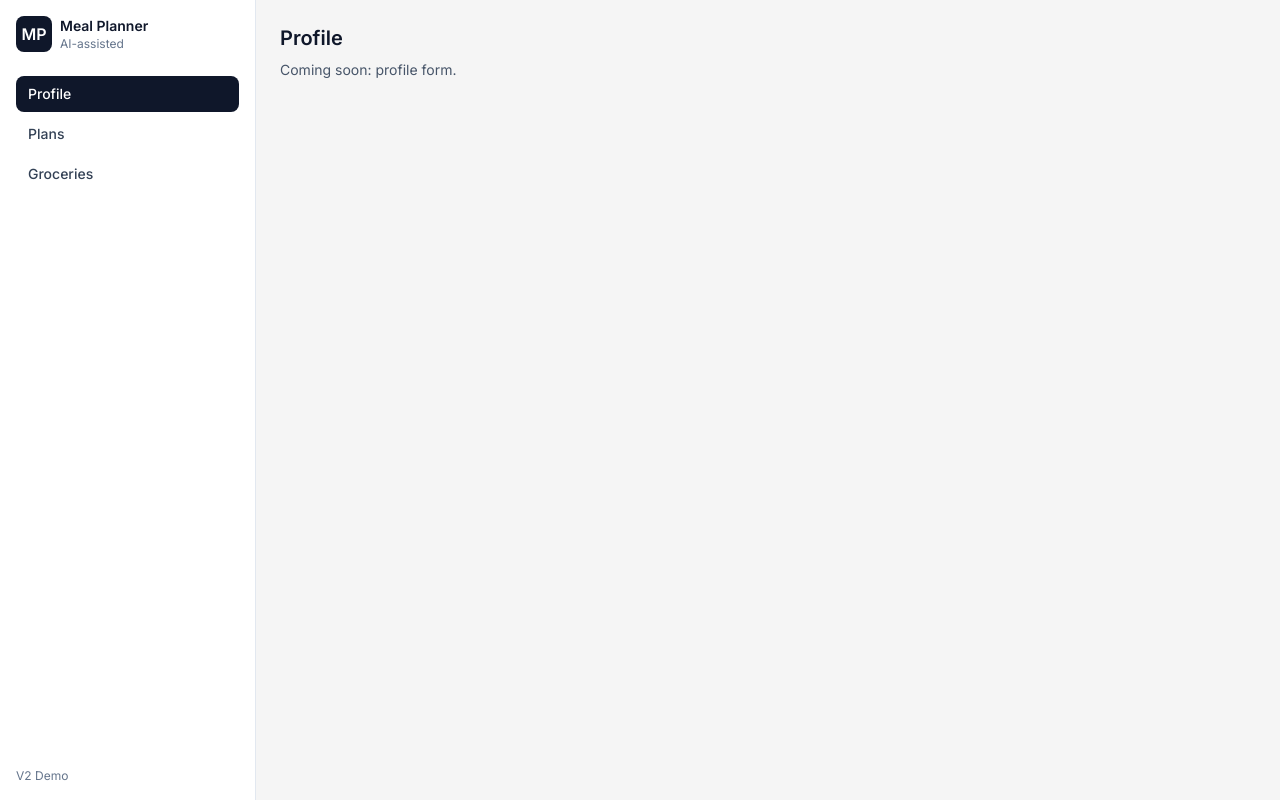
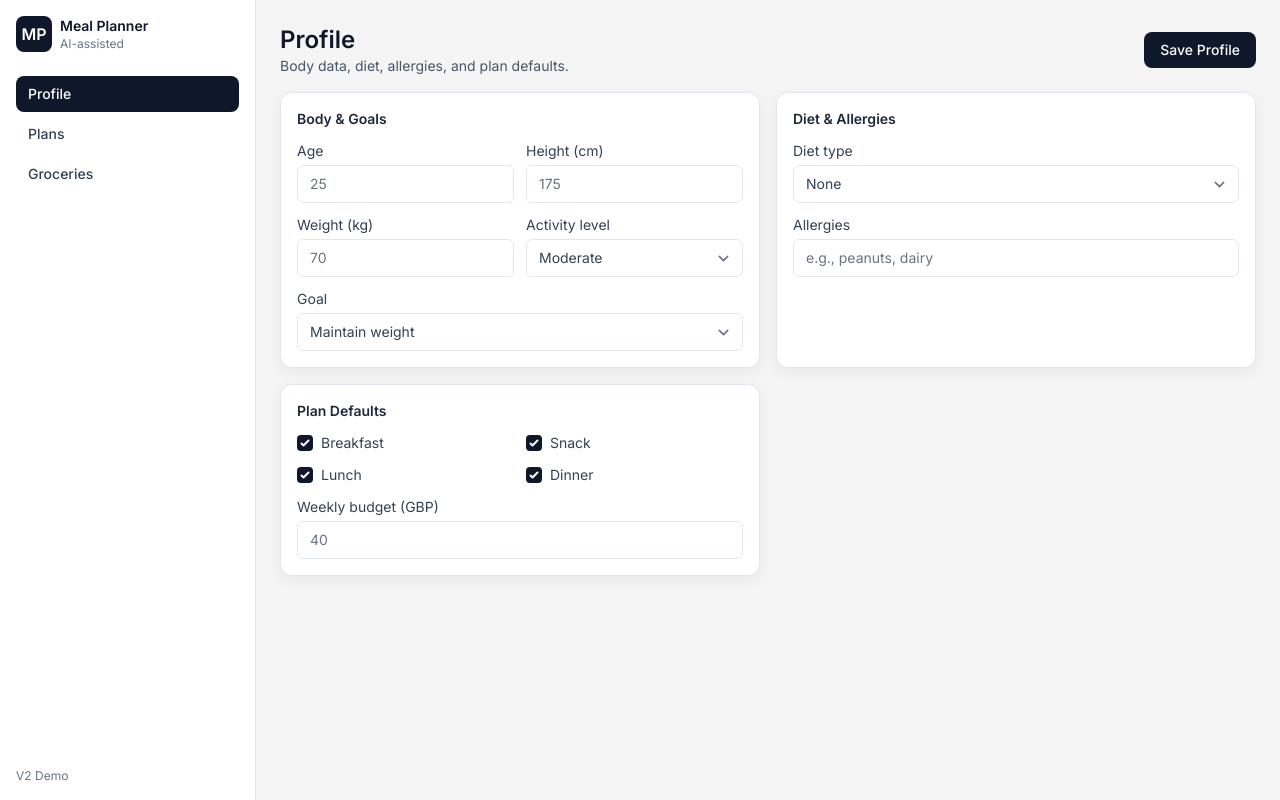
Before and after one commit to Sohaibmeo/ai-agent, a React app in the folder frontend/: page / in a window 1280 px wide. Built offline with nearby package versions, Linux system fonts and the light colour scheme; the HTML template or start-up script is replaced by a standard one.

Commit message:
added life to groceries + plans + profile

```diff
--- a/frontend/src/pages/GroceriesPage.tsx
+++ b/frontend/src/pages/GroceriesPage.tsx
@@ -1,8 +1,44 @@
+const sampleItems = [
+  { name: 'Chicken Breast', quantity: '500 g', cost: '£4.00' },
+  { name: 'Oats', quantity: '1 kg', cost: '£1.50' },
+  { name: 'Greek Yogurt', quantity: '400 g', cost: '£2.20' },
+];
+
 export function GroceriesPage() {
   return (
-    <div className="p-6">
-      <h1 className="text-xl font-semibold text-slate-900">Groceries</h1>
-      <p className="mt-2 text-sm text-slate-600">Shopping list will appear here.</p>
+    <div className="p-6 space-y-4">
+      <div className="flex items-center justify-between">
+        <div>
+          <h1 className="text-2xl font-semibold text-slate-900">Groceries</h1>
+          <p className="text-sm text-slate-600">Shopping list for the current plan.</p>
+        </div>
+        <div className="text-xs text-slate-500">Week of 2025-11-24</div>
+      </div>
+
+      <section className="card p-4">
+        <div className="grid grid-cols-1 gap-3">
+          {sampleItems.map((item) => (
+            <div
+              key={item.name}
+              className="flex items-center justify-between rounded-lg border border-slate-200 px-3 py-2 text-sm"
+            >
+              <div>
+                <div className="font-semibold text-slate-900">{item.name}</div>
+                <div className="text-xs text-slate-600">{item.quantity}</div>
+              </div>
+              <div className="flex items-center gap-3">
+                <span className="text-xs font-semibold text-slate-800">{item.cost}</span>
+                <label className="flex items-center gap-2 text-xs text-slate-700">
+                  <input type="checkbox" className="rounded border-slate-300 text-slate-900" /> Already have
+                </label>
+                <button className="rounded-md border border-slate-200 px-2 py-1 text-xs text-slate-700 hover:bg-slate-100">
+                  Update price
+                </button>
+              </div>
+            </div>
+          ))}
+        </div>
+      </section>
     </div>
   );
 }
--- a/frontend/src/pages/PlansPage.tsx
+++ b/frontend/src/pages/PlansPage.tsx
@@ -1,13 +1,71 @@
+const days = ['Monday', 'Tuesday', 'Wednesday', 'Thursday', 'Friday', 'Saturday', 'Sunday'];
+const mealSlots = ['Breakfast', 'Snack', 'Lunch', 'Dinner'];
+
 export function PlansPage() {
   return (
-    <div className="p-6">
+    <div className="p-6 space-y-4">
       <div className="flex items-center justify-between">
-        <h1 className="text-xl font-semibold text-slate-900">Plans</h1>
-        <button className="rounded-lg bg-slate-900 px-4 py-2 text-sm font-medium text-white hover:bg-slate-800">
-          Generate New Week
-        </button>
+        <div>
+          <h1 className="text-2xl font-semibold text-slate-900">Plans</h1>
+          <p className="text-sm text-slate-600">Generate and manage this week&apos;s meals.</p>
+        </div>
+        <div className="flex items-center gap-2">
+          <button className="rounded-lg border border-slate-200 px-4 py-2 text-sm font-medium text-slate-700 hover:bg-slate-100">
+            Advanced Settings
+          </button>
+          <button className="rounded-lg bg-slate-900 px-4 py-2 text-sm font-medium text-white hover:bg-slate-800">
+            Generate New Week
+          </button>
+        </div>
       </div>
-      <p className="mt-2 text-sm text-slate-600">Current plan and swaps will appear here.</p>
+
+      <section className="card p-4 space-y-2">
+        <div className="flex flex-wrap items-center gap-4 text-sm text-slate-700">
+          <div>
+            <div className="text-xs uppercase text-slate-500">Week start</div>
+            <div className="font-semibold text-slate-900">2025-11-24</div>
+          </div>
+          <div>
+            <div className="text-xs uppercase text-slate-500">Total kcal</div>
+            <div className="font-semibold text-slate-900">~14,000</div>
+          </div>
+          <div>
+            <div className="text-xs uppercase text-slate-500">Est. cost</div>
+            <div className="font-semibold text-slate-900">£38.50</div>
+          </div>
+        </div>
+      </section>
+
+      <div className="grid grid-cols-1 gap-4">
+        {days.map((day) => (
+          <section key={day} className="card p-4 space-y-3">
+            <div className="flex items-center justify-between">
+              <h2 className="text-sm font-semibold text-slate-900">{day}</h2>
+              <span className="text-xs text-slate-500">~2000 kcal · £5.50</span>
+            </div>
+            <div className="grid grid-cols-1 gap-3 md:grid-cols-2 xl:grid-cols-4">
+              {mealSlots.map((slot) => (
+                <article key={slot} className="rounded-lg border border-slate-200 p-3">
+                  <div className="flex items-center justify-between">
+                    <span className="text-xs font-semibold uppercase text-slate-500">{slot}</span>
+                    <span className="text-[10px] rounded bg-slate-100 px-2 py-1 text-slate-600">solid</span>
+                  </div>
+                  <div className="mt-2 text-sm font-semibold text-slate-900">Sample recipe</div>
+                  <div className="mt-1 text-xs text-slate-600">420 kcal · £1.80</div>
+                  <div className="mt-3 flex items-center gap-2">
+                    <button className="rounded-md border border-slate-200 px-2 py-1 text-xs text-slate-700 hover:bg-slate-100">
+                      Swap
+                    </button>
+                    <button className="rounded-md border border-slate-200 px-2 py-1 text-xs text-slate-700 hover:bg-slate-100">
+                      Edit
+                    </button>
+                  </div>
+                </article>
+              ))}
+            </div>
+          </section>
+        ))}
+      </div>
     </div>
   );
 }
--- a/frontend/src/pages/ProfilePage.tsx
+++ b/frontend/src/pages/ProfilePage.tsx
@@ -1,8 +1,106 @@
 export function ProfilePage() {
   return (
-    <div className="p-6">
-      <h1 className="text-xl font-semibold text-slate-900">Profile</h1>
-      <p className="mt-2 text-sm text-slate-600">Coming soon: profile form.</p>
+    <div className="p-6 space-y-4">
+      <div className="flex items-center justify-between">
+        <div>
+          <h1 className="text-2xl font-semibold text-slate-900">Profile</h1>
+          <p className="text-sm text-slate-600">Body data, diet, allergies, and plan defaults.</p>
+        </div>
+        <button className="rounded-lg bg-slate-900 px-4 py-2 text-sm font-medium text-white hover:bg-slate-800">
+          Save Profile
+        </button>
+      </div>
+
+      <div className="grid grid-cols-1 gap-4 lg:grid-cols-2">
+        <section className="card p-4 space-y-3">
+          <h2 className="text-sm font-semibold text-slate-800">Body & Goals</h2>
+          <div className="grid grid-cols-2 gap-3 text-sm text-slate-700">
+            <label className="space-y-1">
+              <span>Age</span>
+              <input type="number" className="w-full rounded-md border border-slate-200 px-3 py-2 text-sm" placeholder="25" />
+            </label>
+            <label className="space-y-1">
+              <span>Height (cm)</span>
+              <input type="number" className="w-full rounded-md border border-slate-200 px-3 py-2 text-sm" placeholder="175" />
+            </label>
+            <label className="space-y-1">
+              <span>Weight (kg)</span>
+              <input type="number" className="w-full rounded-md border border-slate-200 px-3 py-2 text-sm" placeholder="70" />
+            </label>
+            <label className="space-y-1">
+              <span>Activity level</span>
+              <select className="w-full rounded-md border border-slate-200 px-3 py-2 text-sm">
+                <option>Moderate</option>
+                <option>Sedentary</option>
+                <option>Light</option>
+                <option>Active</option>
+              </select>
+            </label>
+            <label className="space-y-1 col-span-2">
+              <span>Goal</span>
+              <select className="w-full rounded-md border border-slate-200 px-3 py-2 text-sm">
+                <option>Maintain weight</option>
+                <option>Lose weight</option>
+                <option>Gain weight</option>
+              </select>
+            </label>
+          </div>
+        </section>
+
+        <section className="card p-4 space-y-3">
+          <h2 className="text-sm font-semibold text-slate-800">Diet & Allergies</h2>
+          <div className="grid grid-cols-2 gap-3 text-sm text-slate-700">
+            <label className="space-y-1 col-span-2">
+              <span>Diet type</span>
+              <select className="w-full rounded-md border border-slate-200 px-3 py-2 text-sm">
+                <option>None</option>
+                <option>Halal</option>
+                <option>Vegan</option>
+                <option>Vegetarian</option>
+                <option>Keto</option>
+              </select>
+            </label>
+            <label className="space-y-1 col-span-2">
+              <span>Allergies</span>
+              <input
+                type="text"
+                className="w-full rounded-md border border-slate-200 px-3 py-2 text-sm"
+                placeholder="e.g., peanuts, dairy"
+              />
+            </label>
+          </div>
+        </section>
+
+        <section className="card p-4 space-y-3">
+          <h2 className="text-sm font-semibold text-slate-800">Plan Defaults</h2>
+          <div className="grid grid-cols-2 gap-3 text-sm text-slate-700">
+            <label className="flex items-center gap-2">
+              <input type="checkbox" className="rounded border-slate-300 text-slate-900" defaultChecked />
+              Breakfast
+            </label>
+            <label className="flex items-center gap-2">
+              <input type="checkbox" className="rounded border-slate-300 text-slate-900" defaultChecked />
+              Snack
+            </label>
+            <label className="flex items-center gap-2">
+              <input type="checkbox" className="rounded border-slate-300 text-slate-900" defaultChecked />
+              Lunch
+            </label>
+            <label className="flex items-center gap-2">
+              <input type="checkbox" className="rounded border-slate-300 text-slate-900" defaultChecked />
+              Dinner
+            </label>
+            <label className="space-y-1 col-span-2">
+              <span>Weekly budget (GBP)</span>
+              <input
+                type="number"
+                className="w-full rounded-md border border-slate-200 px-3 py-2 text-sm"
+                placeholder="40"
+              />
+            </label>
+          </div>
+        </section>
+      </div>
     </div>
   );
 }
```
